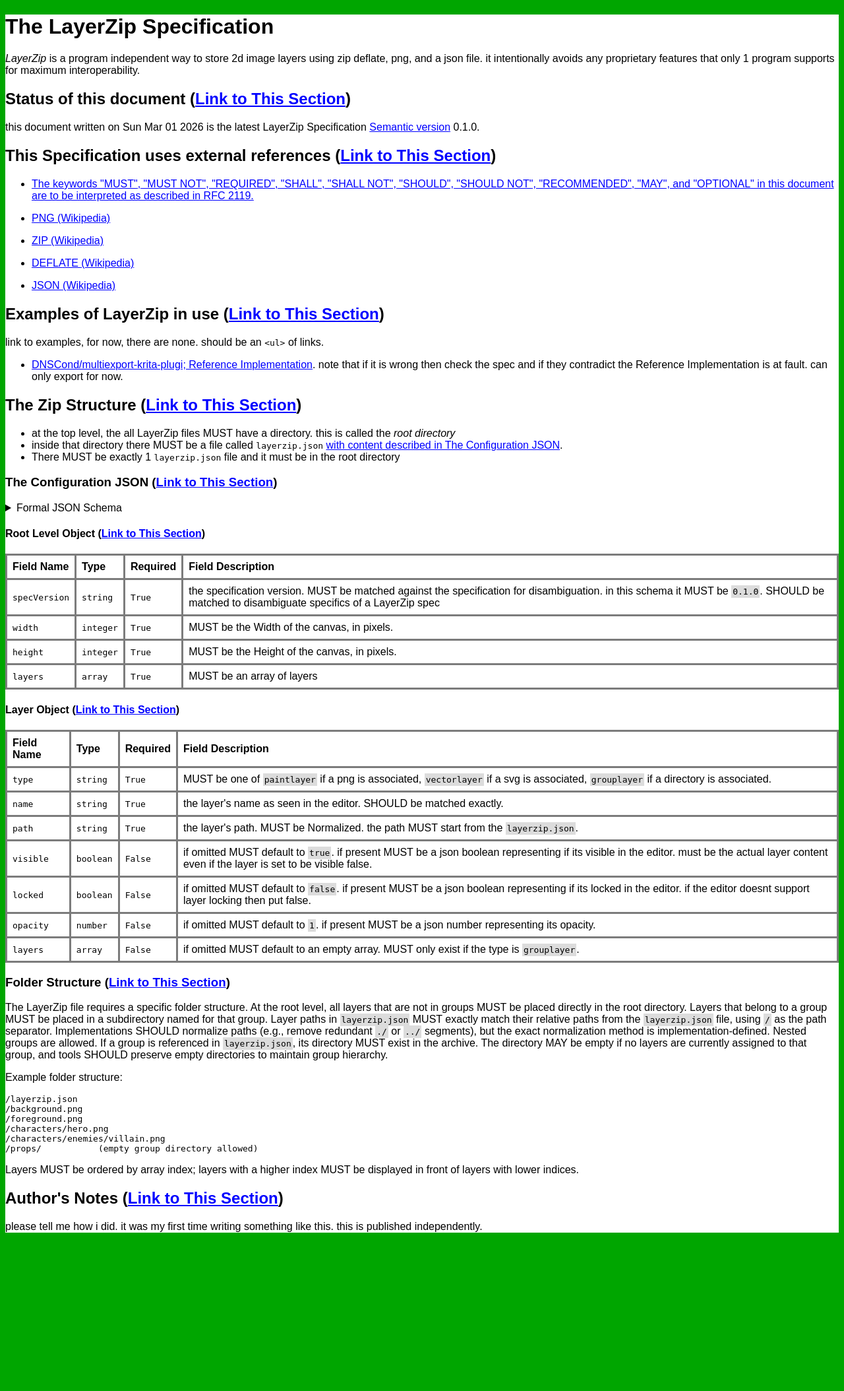
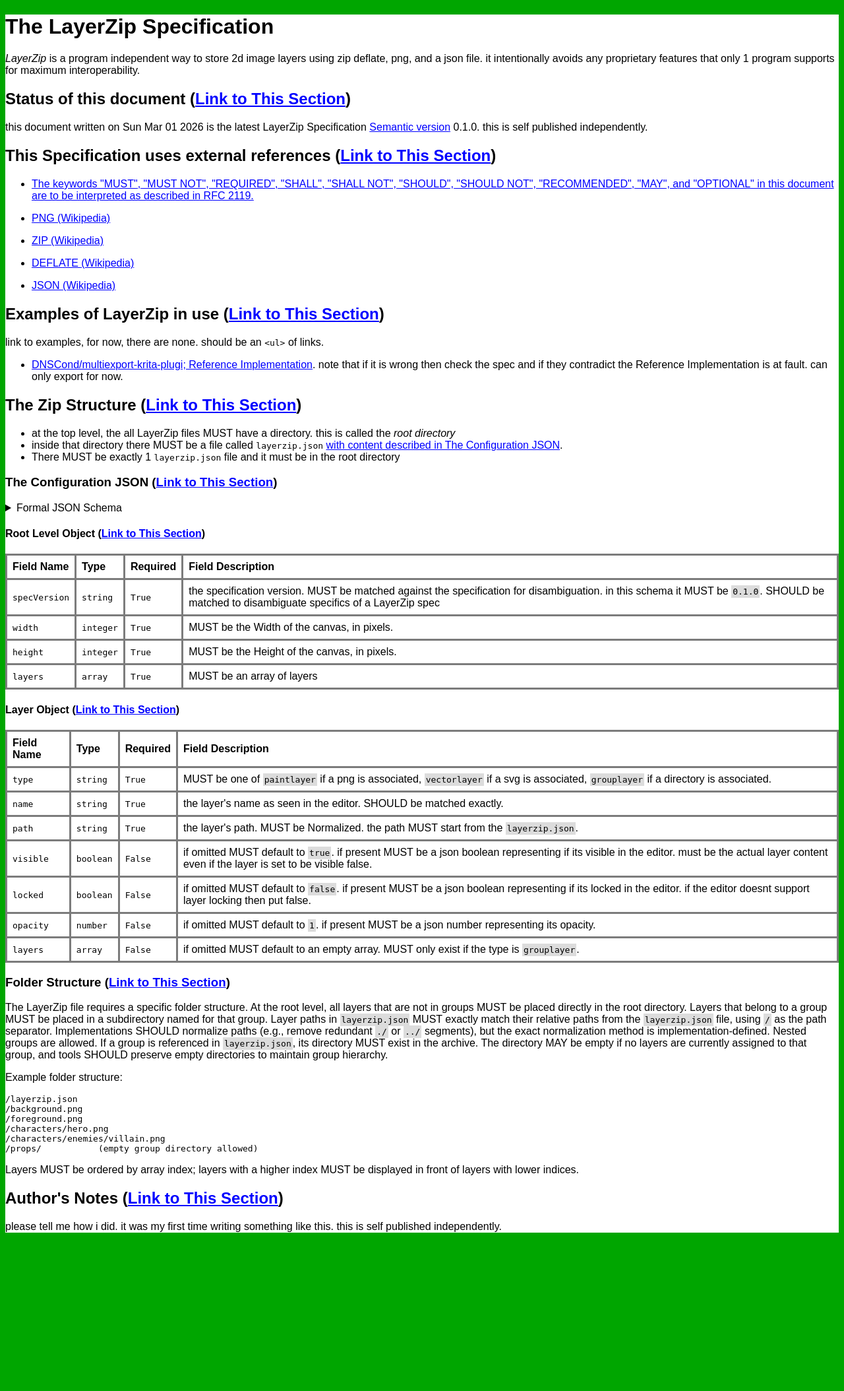
Before and after one commit to DNSCond/layerzip, a PHP site: page /0.1.0/index.php in a window 1280 px wide. Shown: the part 86-2194 px from the top of the page at 66% size. Run offline with PHP 8.4, Linux system fonts and the light colour scheme.

Commit message:
this is self published independently.

```diff
--- a/0.1.0/index.php
+++ b/0.1.0/index.php
@@ -67,6 +67,7 @@
     <p>this document written on
         <time datetime=2026-03-01 data-tolocaltime=date-only>Sun Mar 01 2026</time>
         is the latest LayerZip Specification <a href=https://semver.org/>Semantic version</a> 0.1.0.
+        this is self published independently.
     <h2 id=external>This Specification uses external references (<a href=#external>Link to This Section</a>)</h2>
     <ul class=examples>
         <li><a href=https://www.rfc-editor.org/rfc/rfc2119>The keywords "MUST", "MUST NOT", "REQUIRED", "SHALL", "SHALL
@@ -171,7 +172,7 @@
     <p>Layers MUST be ordered by array index; layers with a higher index MUST be displayed in front of layers with lower
         indices.
     <h2 id=Authornotes>Author's Notes (<a href=#Authornotes>Link to This Section</a>)</h2>
-    <p>please tell me how i did. it was my first time writing something like this. this is published independently.
+    <p>please tell me how i did. it was my first time writing something like this. this is self published independently.
 </div>
 <div style=height:32vh></div>
 </body>
--- /dev/null
+++ b/lastModified.json
@@ -0,0 +1,5 @@
+{
+  "layerzipVersion": {
+    "0.1.0": "2026-03-01T12:45:07Z"
+  }
+}
```
